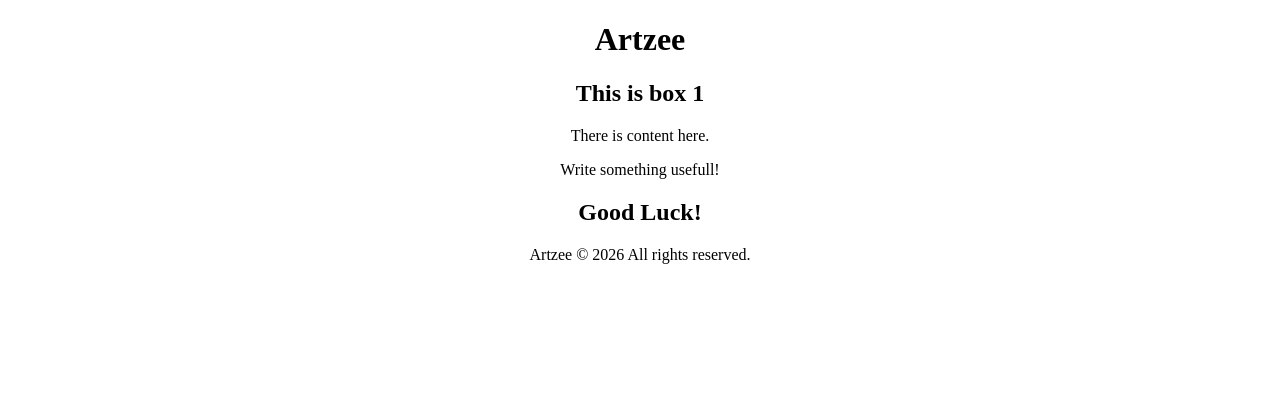
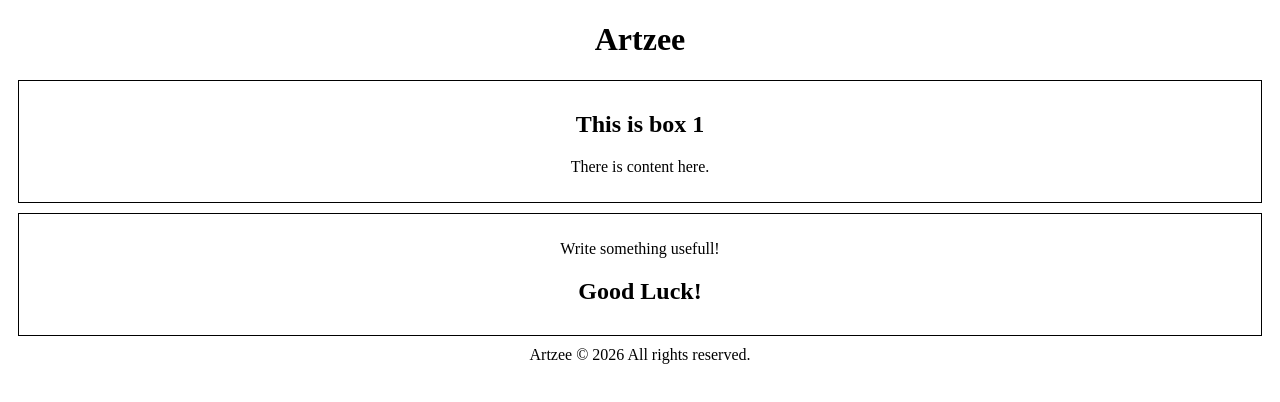
Before and after one commit to tOldOwl/Artzee, a plain HTML site: page index.html in a window 1280 px wide. Drawn offline with Linux system fonts and the light colour scheme.

Commit message:
styling my site

```diff
--- a/style.css
+++ b/style.css
@@ -1,5 +1,14 @@
 @charset "UTF-8";
+
 /* Artzee Stylesheet - Created by t0ld0wl aka Clint Lutz */
 body {
-	text-align:center;
+	text-align: center;
 }
+
+section,
+div {
+	border: 1px solid black;
+	width: auto;
+	margin: 10px;
+	padding: 10px;
+}
```
Also changed, not shown: 1 other file.
